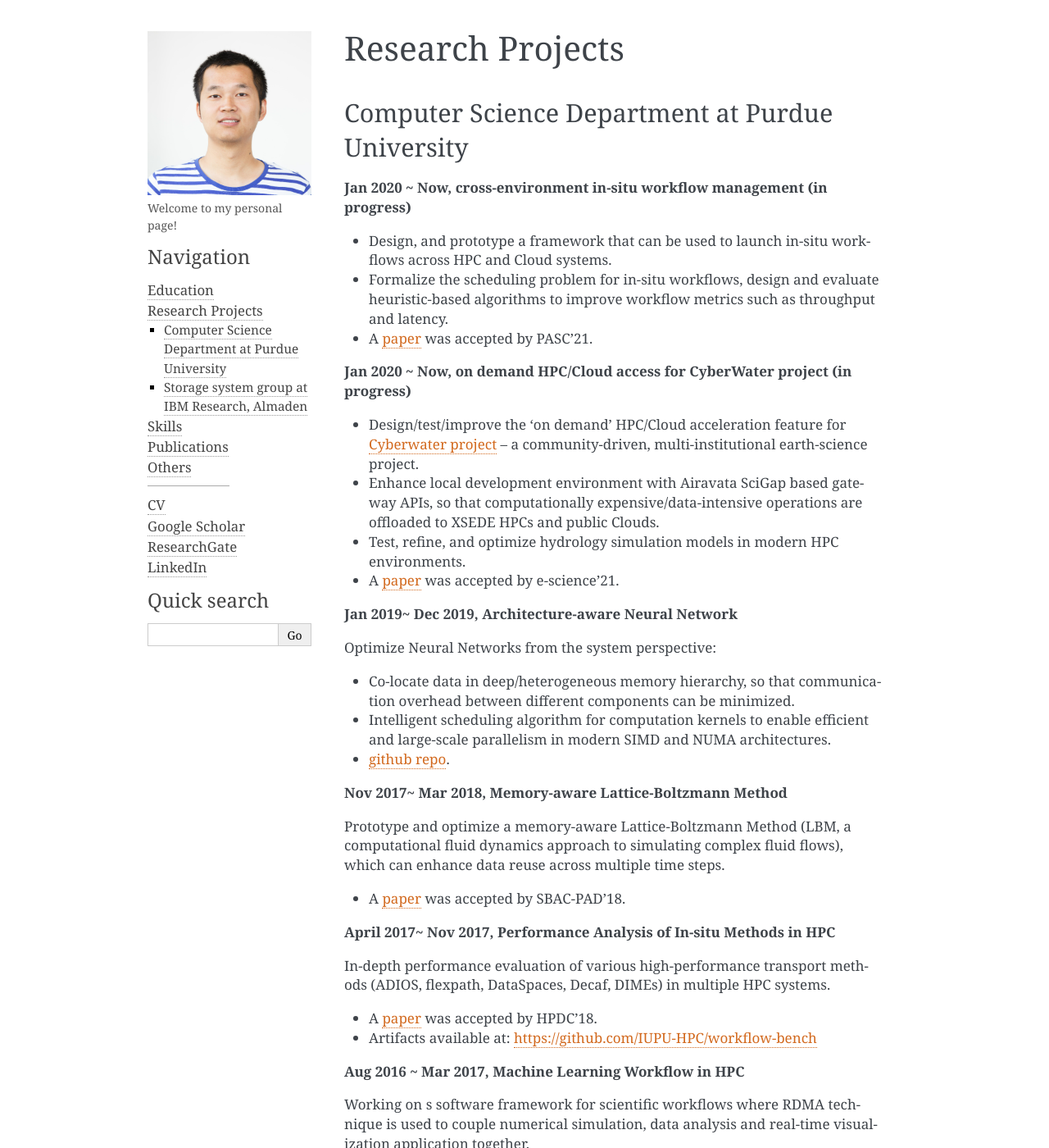
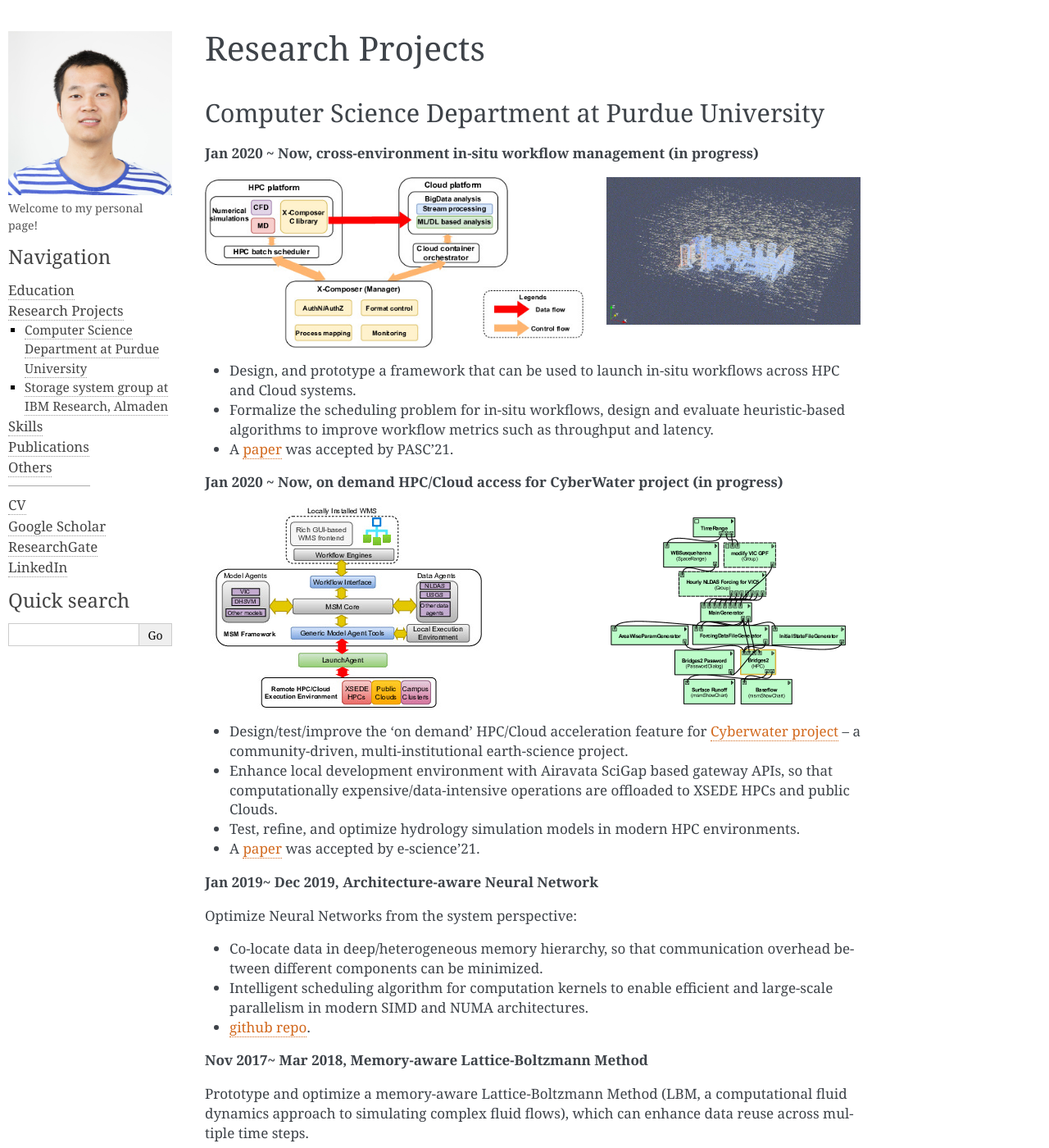
Before and after one commit to fengggli/fengggli.github.io, a Sphinx documentation site: the page built from source/experience.rst, in a window 1280 px wide and 1400 px high. Shown: the whole window at 82% size. Built offline with Sphinx 7.4.7, drawn with Linux system fonts in a browser that asks for light colours.

Commit message:
2022 may update

```diff
--- a/source/conf.py
+++ b/source/conf.py
@@ -94,11 +94,12 @@ html_theme_options = {
     "logo_name":"Feng Li",
     "link":"#D2691E",
     "extra_nav_links":{
-        "CV": "_static/FengLi_CV_2021_Nov.pdf",
+        "CV": "_static/FengLi_CV_2022_May.pdf",
         "Google Scholar": "https://scholar.google.com/citations?user=KZ7f694AAAAJ&hl=en",
         "ResearchGate": "https://www.researchgate.net/profile/Feng-Li-136",
         "LinkedIn": "https://www.linkedin.com/in/feng-li-30aa7911b/"
-    }
+    },
+    'page_width': 'auto'
 }
 
 # Add any paths that contain custom static files (such as style sheets) here,
--- a/source/education.rst
+++ b/source/education.rst
@@ -3,9 +3,9 @@
 Education
 ====================
 
-* [2015-2022(expected)] *Indiana University-Purdue University, Indianapolis, IN*
+* [2015-2022(expected)] *Purdue University, Indianapolis, IN*
 
-  PhD student, Computer Science.
+  PhD candidate, Computer Science.
 * [2011~2015] *Huazhong University of Science & Technology, Wuhan, China*
 
   Bachelor in Computer Science and Technology.
--- a/source/experience.rst
+++ b/source/experience.rst
@@ -8,12 +8,26 @@ Computer Science Department at Purdue University
 
 **Jan 2020 ~ Now, cross-environment in-situ workflow management (in progress)**
 
+.. image:: /images/xcomposer-highlevel.jpeg
+  :scale: 80%
+
+.. image:: /images/xcomposer-wind.png
+  :scale: 40%
+  :align: right
+
 * Design, and prototype a framework that can be used to launch in-situ workflows across HPC and Cloud systems.
 * Formalize the scheduling problem for in-situ workflows, design and evaluate heuristic-based algorithms to improve workflow metrics such as throughput and latency.
 * A :ref:`paper <bib-li2021xcomposer>` was accepted by PASC'21.
 
 
 **Jan 2020 ~ Now, on demand HPC/Cloud access for CyberWater project (in progress)**
+
+.. image:: /images/cyberwater-launchagent.jpeg
+  :scale: 100%
+
+.. image:: /images/launchagent-workflow.png
+  :scale: 50%
+  :align: right
 
 * Design/test/improve the 'on demand' HPC/Cloud acceleration feature for `Cyberwater project <https://www.cuahsi.org/projects/cyberwater/>`_ -- a community-driven, multi-institutional earth-science project.
 * Enhance local development environment with Airavata SciGap based gateway APIs, so that computationally expensive/data-intensive operations are offloaded to XSEDE HPCs and public Clouds.
@@ -32,11 +46,20 @@ Optimize Neural Networks from the system perspective:
 
 Prototype and optimize a memory-aware Lattice-Boltzmann Method (LBM, a computational fluid dynamics approach to simulating complex fluid flows), which can enhance data reuse across multiple time steps.
 
+.. image:: /images/lbm-sequential.jpeg
+  :scale: 25%
+
 * A :ref:`paper <bib-fu2018lbm>` was accepted by SBAC-PAD'18.
 
 **April 2017~ Nov 2017, Performance Analysis of In-situ Methods in HPC**
 
 In-depth performance evaluation of various high-performance transport methods (ADIOS, flexpath, DataSpaces, Decaf, DIMEs) in multiple HPC systems.
+
+.. image:: /images/hpdc_perf_comp.png
+  :scale: 50%
+
+.. image:: /images/hpdc_dimes_traces.png
+  :scale: 70%
 
 * A :ref:`paper <bib-fu2018zipper>` was accepted by HPDC'18.
 * Artifacts available at: https://github.com/IUPU-HPC/workflow-bench
--- a/source/publications.rst
+++ b/source/publications.rst
@@ -6,7 +6,7 @@ Publications
 
 .. _bib-li2021launchagent:
 
-* **Feng Li**, Ranran Chen, Yuankun Fu, Fengguang Song, Yao Liang, Isuru Ranawaka, Sudhakar Pamidighantam, Daniel Luna and Xu Liang, `Accelerating complex modeling workflows in CyberWater using on-demand HPC/Cloud resources <https://www.escience2021.org/>`_, to appear in Proceedings of The 17th IEEE International Conference on e-Science (eScience 2021), virtual, September 2021.
+* **Feng Li**, Ranran Chen, Yuankun Fu, Fengguang Song, Yao Liang, Isuru Ranawaka, Sudhakar Pamidighantam, Daniel Luna and Xu Liang, `Accelerating complex modeling workflows in CyberWater using on-demand HPC/Cloud resources <https://doi.org/10.1109/eScience51609.2021.00030>`_, to appear in Proceedings of The 17th IEEE International Conference on e-Science (eScience 2021), virtual, September 2021.
   :download:`accepted version in pdf </pubs/li2021launchagent-author-20210810.pdf>`,
   :download:`bibtex </pubs/li2021launchagent.txt>`
 
```
Also changed, not shown: README.md (+4 -0 lines), source/images/copager-highlevel.jpeg (added), source/images/cyberwater-launchagent.jpeg (added), source/images/hpdc_dimes_traces.png (added), source/images/hpdc_perf_comp.png (added), source/images/launchagent-workflow.png (added), source/images/lbm-sequential.jpeg (added), source/images/xcomposer-highlevel.jpeg (added), source/images/xcomposer-wind.png (added), 7 other files.
